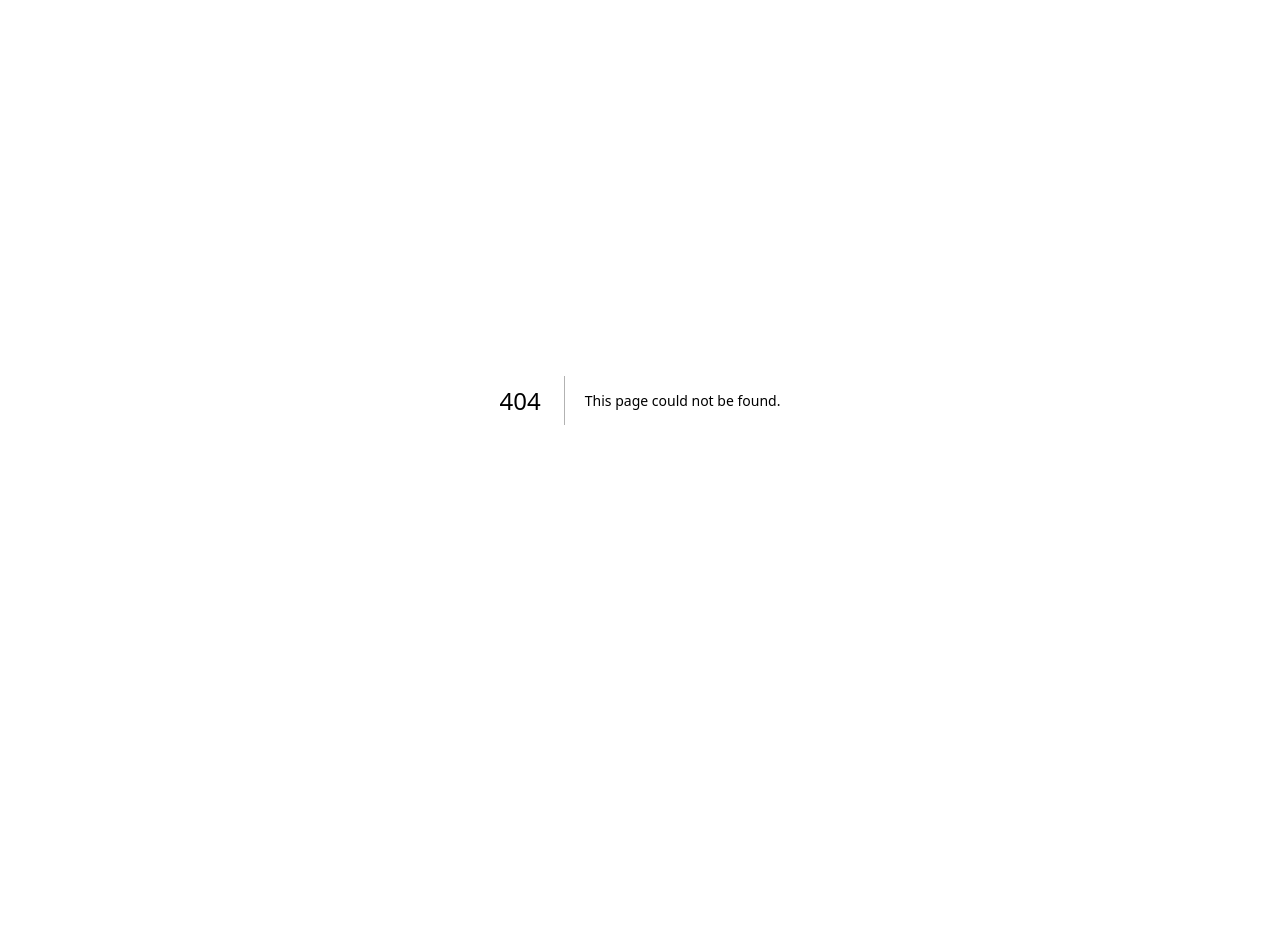
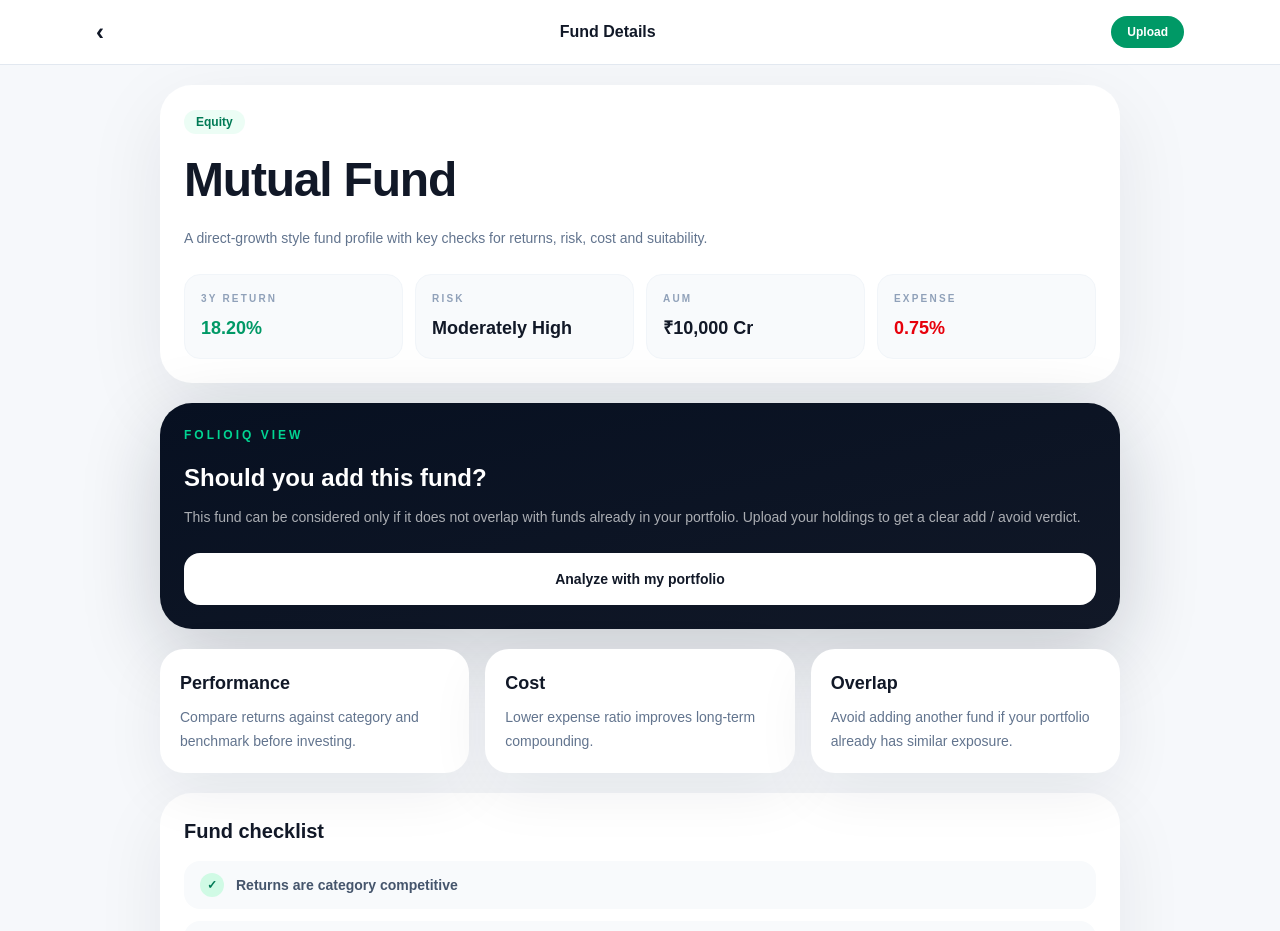
Before and after one commit to askgogo84/FolioIQ, a Next.js app: page /mutual-funds/1 in a window 1280 px wide. Before the commit this address had no page. Shown: the top 931 px of the page. Before the commit the page ends 800 px from the top, so only its background shows below. Built offline with nearby package versions, Linux system fonts and the light colour scheme.

Commit message:
Add premium fund detail page

```diff
--- /dev/null
+++ b/src/app/mutual-funds/[slug]/page.tsx
@@ -0,0 +1,93 @@
+"use client"
+
+import Link from "next/link"
+import { useParams } from "next/navigation"
+
+const fundMap: Record<string, any> = {
+  "hdfc-flexi-cap-fund": ["HDFC Flexi Cap Fund", "Flexi Cap", "20.37%", "Moderately High", "₹79,450 Cr", "0.78%"],
+  "parag-parikh-flexi-cap-fund": ["Parag Parikh Flexi Cap Fund", "Flexi Cap", "18.15%", "Moderately High", "₹82,100 Cr", "0.63%"],
+  "motilal-oswal-midcap-fund": ["Motilal Oswal Midcap Fund", "Mid Cap", "22.89%", "High", "₹24,600 Cr", "0.71%"],
+  "nippon-india-small-cap-fund": ["Nippon India Small Cap Fund", "Small Cap", "25.10%", "Very High", "₹61,900 Cr", "0.68%"],
+  "icici-prudential-bluechip-fund": ["ICICI Prudential Bluechip Fund", "Large Cap", "16.42%", "Moderate", "₹58,700 Cr", "0.89%"],
+  "sbi-contra-fund": ["SBI Contra Fund", "Contra", "19.40%", "High", "₹38,200 Cr", "0.74%"],
+  "axis-elss-tax-saver-fund": ["Axis ELSS Tax Saver Fund", "ELSS", "14.85%", "High", "₹36,800 Cr", "0.82%"],
+}
+
+export default function FundDetailPage() {
+  const params = useParams()
+  const slug = String(params.slug || "")
+  const fund = fundMap[slug] || ["Mutual Fund", "Equity", "18.20%", "Moderately High", "₹10,000 Cr", "0.75%"]
+  const [name, category, returns, risk, aum, expense] = fund
+
+  return (
+    <main className="min-h-screen bg-[#f6f8fb] pb-28 text-[#111827]">
+      <header className="sticky top-0 z-50 border-b border-slate-200 bg-white/95 backdrop-blur-xl">
+        <div className="mx-auto flex max-w-md items-center justify-between px-5 py-4 md:max-w-6xl md:px-8">
+          <Link href="/explore" className="text-2xl font-black">‹</Link>
+          <div className="font-black">Fund Details</div>
+          <Link href="/upload" className="rounded-full bg-emerald-600 px-4 py-2 text-xs font-black text-white">Upload</Link>
+        </div>
+      </header>
+
+      <section className="mx-auto max-w-md px-4 py-5 md:max-w-5xl md:px-8">
+        <div className="rounded-[2rem] bg-white p-6 shadow-[0_24px_80px_rgba(15,23,42,0.08)]">
+          <div className="mb-4 inline-flex rounded-full bg-emerald-50 px-3 py-1 text-xs font-black text-emerald-700">{category}</div>
+          <h1 className="text-3xl font-black leading-tight tracking-tight md:text-5xl">{name}</h1>
+          <p className="mt-4 text-sm leading-6 text-slate-500">A direct-growth style fund profile with key checks for returns, risk, cost and suitability.</p>
+
+          <div className="mt-6 grid grid-cols-2 gap-3 md:grid-cols-4">
+            <Metric label="3Y Return" value={returns} tone="text-emerald-600" />
+            <Metric label="Risk" value={risk} />
+            <Metric label="AUM" value={aum} />
+            <Metric label="Expense" value={expense} tone="text-red-600" />
+          </div>
+        </div>
+
+        <div className="mt-5 rounded-[2rem] bg-gradient-to-br from-[#071021] to-[#111827] p-6 text-white shadow-[0_24px_80px_rgba(15,23,42,0.20)]">
+          <div className="text-xs font-black uppercase tracking-[0.25em] text-emerald-400">FolioIQ View</div>
+          <div className="mt-5 text-2xl font-black leading-tight">Should you add this fund?</div>
+          <p className="mt-3 text-sm leading-6 text-white/65">This fund can be considered only if it does not overlap with funds already in your portfolio. Upload your holdings to get a clear add / avoid verdict.</p>
+          <Link href="/upload" className="mt-6 flex w-full justify-center rounded-2xl bg-white px-5 py-4 text-sm font-black text-[#111827]">Analyze with my portfolio</Link>
+        </div>
+
+        <div className="mt-5 grid gap-4 md:grid-cols-3">
+          <Info title="Performance" text="Compare returns against category and benchmark before investing." />
+          <Info title="Cost" text="Lower expense ratio improves long-term compounding." />
+          <Info title="Overlap" text="Avoid adding another fund if your portfolio already has similar exposure." />
+        </div>
+
+        <div className="mt-5 rounded-[2rem] bg-white p-6 shadow-[0_22px_70px_rgba(15,23,42,0.07)]">
+          <div className="text-xl font-black">Fund checklist</div>
+          <div className="mt-4 space-y-3">
+            <Check label="Returns are category competitive" ok />
+            <Check label="Expense ratio needs comparison" />
+            <Check label="Check overlap before adding SIP" />
+            <Check label="Use only if it fits asset allocation" />
+          </div>
+        </div>
+      </section>
+
+      <nav className="fixed bottom-0 left-0 right-0 z-50 border-t border-slate-200 bg-white/95 backdrop-blur-xl md:hidden">
+        <div className="mx-auto grid max-w-md grid-cols-5 px-4 py-3 text-center text-xs font-bold text-slate-400">
+          <Link href="/dashboard-v2">⌂<div>Dashboard</div></Link>
+          <Link href="/explore" className="text-emerald-600">◌<div>Explore</div></Link>
+          <Link href="/upload" className="-mt-6"><div className="mx-auto flex h-14 w-14 items-center justify-center rounded-full bg-emerald-600 text-3xl text-white shadow-xl">+</div><div className="mt-1 text-slate-500">Upload</div></Link>
+          <Link href="/calculators/sip">▦<div>Calculators</div></Link>
+          <Link href="/home">♙<div>Profile</div></Link>
+        </div>
+      </nav>
+    </main>
+  )
+}
+
+function Metric({ label, value, tone = "text-[#111827]" }: any) {
+  return <div className="rounded-2xl border border-slate-100 bg-slate-50 p-4"><div className="text-[10px] font-black uppercase tracking-[0.22em] text-slate-400">{label}</div><div className={`mt-2 text-lg font-black ${tone}`}>{value}</div></div>
+}
+
+function Info({ title, text }: any) {
+  return <div className="rounded-[1.5rem] bg-white p-5 shadow-[0_18px_60px_rgba(15,23,42,0.07)]"><div className="text-lg font-black">{title}</div><p className="mt-2 text-sm leading-6 text-slate-500">{text}</p></div>
+}
+
+function Check({ label, ok = false }: any) {
+  return <div className="flex items-center gap-3 rounded-2xl bg-slate-50 px-4 py-3"><span className={`flex h-6 w-6 items-center justify-center rounded-full text-xs font-black ${ok ? "bg-emerald-100 text-emerald-700" : "bg-amber-100 text-amber-700"}`}>{ok ? "✓" : "!"}</span><span className="text-sm font-semibold text-slate-600">{label}</span></div>
+}
```
